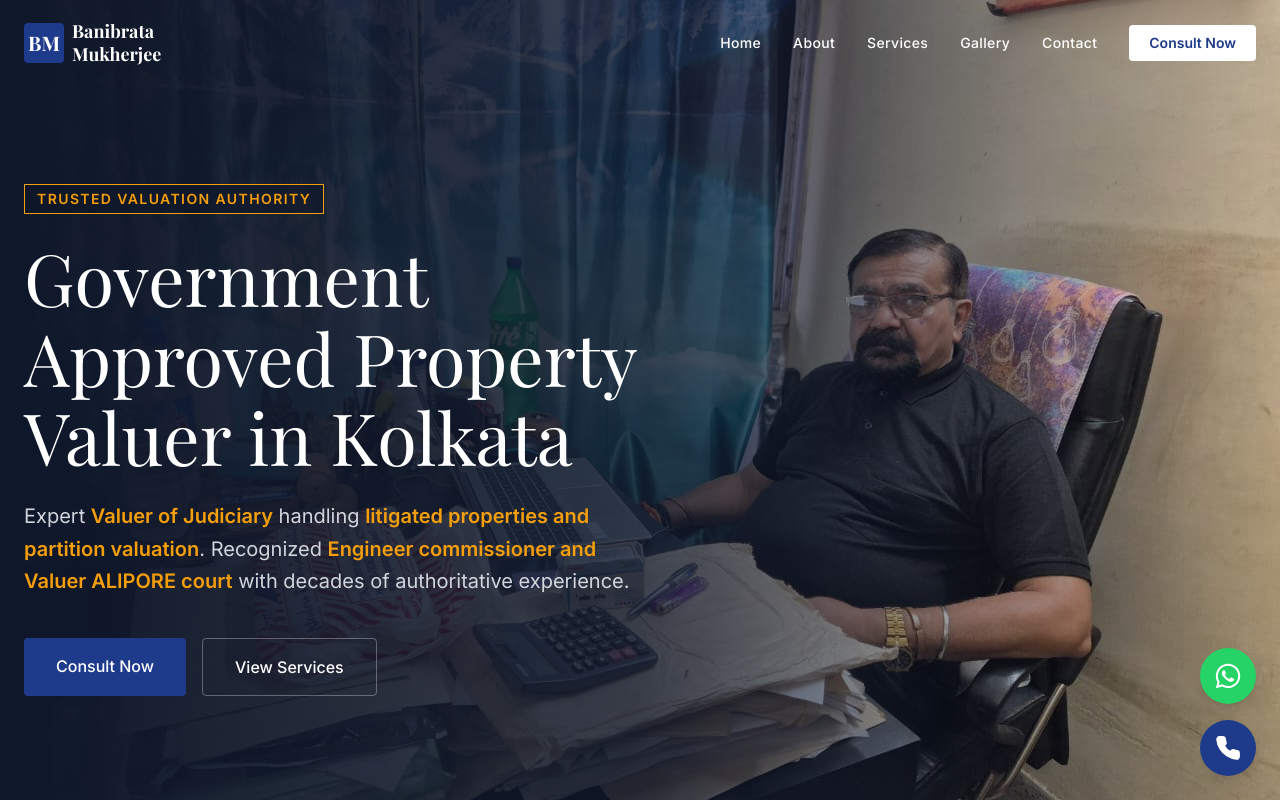
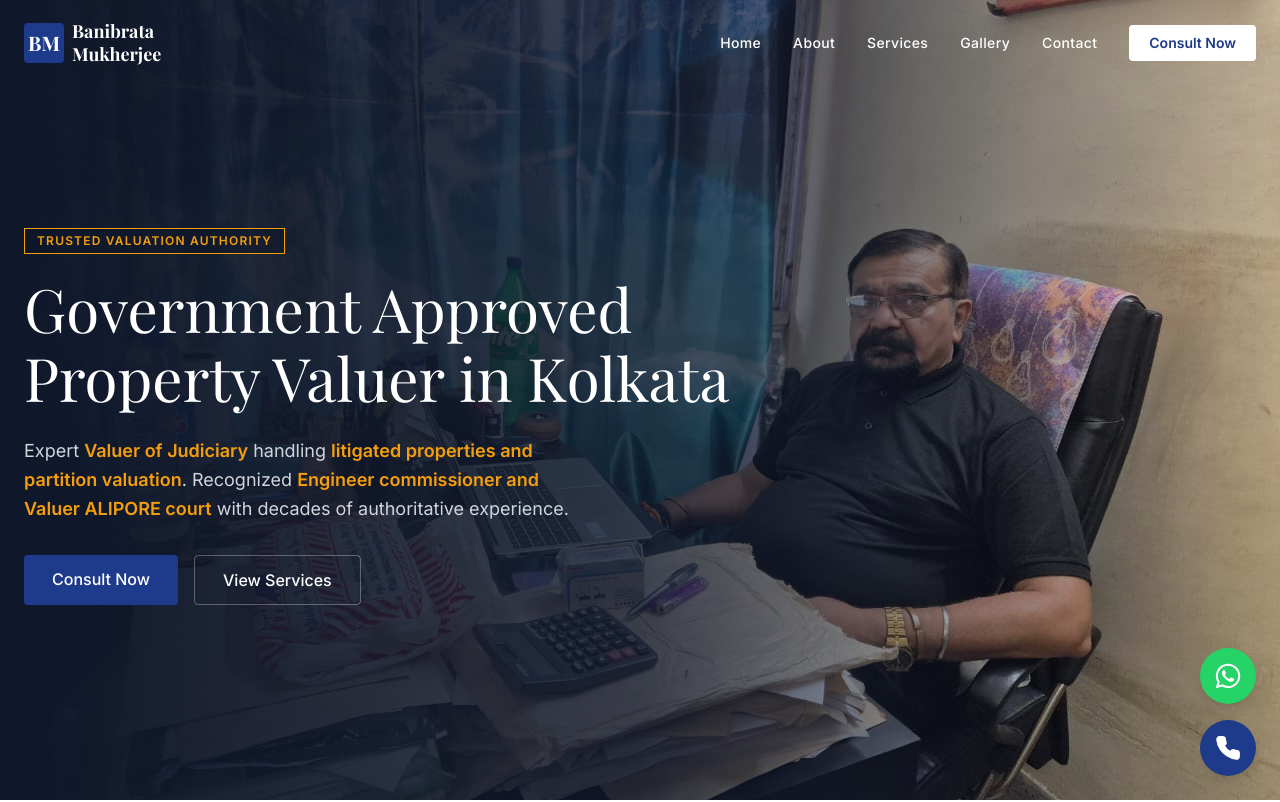
Before and after one commit to deosweb2025/Banibrata_Mukharjee_Webpage, a React (Vite) app: page / in a window 1280 px wide. Shown: the top 802 px of the page. Built offline with nearby package versions, Linux system fonts and the light colour scheme; a web font is replaced by a local one.

Commit message:
make some fix

```diff
--- a/src/components/Hero.jsx
+++ b/src/components/Hero.jsx
@@ -51,7 +51,7 @@ const Hero = () => {
   }, []);
 
   return (
-    <section id="home" ref={heroRef} className="relative min-h-[100svh] md:h-[100svh] flex flex-col md:flex-row md:items-center overflow-hidden bg-[var(--color-brand-dark)] pt-24 pb-12 md:pt-0 md:pb-0">
+    <section id="home" ref={heroRef} className="relative min-h-[100svh] flex flex-col justify-center overflow-hidden bg-[var(--color-brand-dark)] pt-28 pb-16 md:pt-32 md:pb-24">
       {/* Desktop Background Image - Hidden on mobile */}
       <div className="hidden md:block absolute inset-0 z-0">
         <div ref={bgRef} className="absolute inset-0 origin-center">
@@ -67,15 +67,15 @@ const Hero = () => {
         <div className="absolute inset-0 bg-gradient-to-r from-[var(--color-brand-dark)] via-[var(--color-brand-dark)]/80 to-transparent/30" />
       </div>
 
-      <div className="container mx-auto px-6 max-w-7xl relative z-10 md:pt-20 flex-grow flex flex-col justify-center">
+      <div className="container mx-auto px-6 max-w-7xl relative z-10 flex-grow flex flex-col justify-center">
         <div className="max-w-3xl" ref={contentRef}>
           {/* Eyebrow */}
-          <div className="inline-block px-3 py-1 mb-4 md:mb-6 border border-[var(--color-brand-accent)] text-[var(--color-brand-accent)] text-xs md:text-sm font-semibold tracking-widest uppercase bg-[var(--color-brand-dark)]/50 backdrop-blur-sm">
+          <div className="inline-block px-3 py-1 mb-4 md:mb-5 border border-[var(--color-brand-accent)] text-[var(--color-brand-accent)] text-xs font-semibold tracking-widest uppercase bg-[var(--color-brand-dark)]/50 backdrop-blur-sm">
             {siteData.hero.eyebrow}
           </div>
 
           {/* Large Font (Title) - Above image on mobile */}
-          <h1 className="text-3xl sm:text-4xl md:text-6xl lg:text-7xl font-serif text-white leading-[1.1] mb-6 md:mb-6 text-balance">
+          <h1 className="text-3xl sm:text-4xl md:text-5xl lg:text-6xl font-serif text-white leading-[1.15] mb-5 md:mb-6 text-balance">
             {siteData.hero.title}
           </h1>
 
@@ -95,7 +95,7 @@ const Hero = () => {
 
           {/* Small Fonts (Description) - Below image on mobile */}
           <p
-            className="text-base sm:text-lg md:text-xl text-gray-300 mb-8 md:mb-10 max-w-2xl leading-relaxed text-balance"
+            className="text-base sm:text-lg text-gray-300 mb-8 md:mb-8 max-w-2xl leading-relaxed text-balance"
             dangerouslySetInnerHTML={{ __html: siteData.hero.description }}
           />
 
@@ -103,13 +103,13 @@ const Hero = () => {
           <div className="flex flex-col sm:flex-row gap-3 md:gap-4">
             <a
               href="#contact"
-              className="bg-[var(--color-brand-primary)] hover:bg-[var(--color-brand-accent)] text-white px-6 md:px-8 py-3 md:py-4 text-center font-medium transition-colors duration-300 rounded-sm"
+              className="bg-[var(--color-brand-primary)] hover:bg-[var(--color-brand-accent)] text-white px-6 md:px-7 py-3 text-center font-medium transition-colors duration-300 rounded-sm"
             >
               {siteData.hero.primaryCTA}
             </a>
             <a
               href="#services"
-              className="bg-transparent border border-white/30 text-white hover:bg-white hover:text-[var(--color-brand-dark)] px-6 md:px-8 py-3 md:py-4 text-center font-medium transition-colors duration-300 rounded-sm"
+              className="bg-transparent border border-white/30 text-white hover:bg-white hover:text-[var(--color-brand-dark)] px-6 md:px-7 py-3 text-center font-medium transition-colors duration-300 rounded-sm"
             >
               {siteData.hero.secondaryCTA}
             </a>
```
